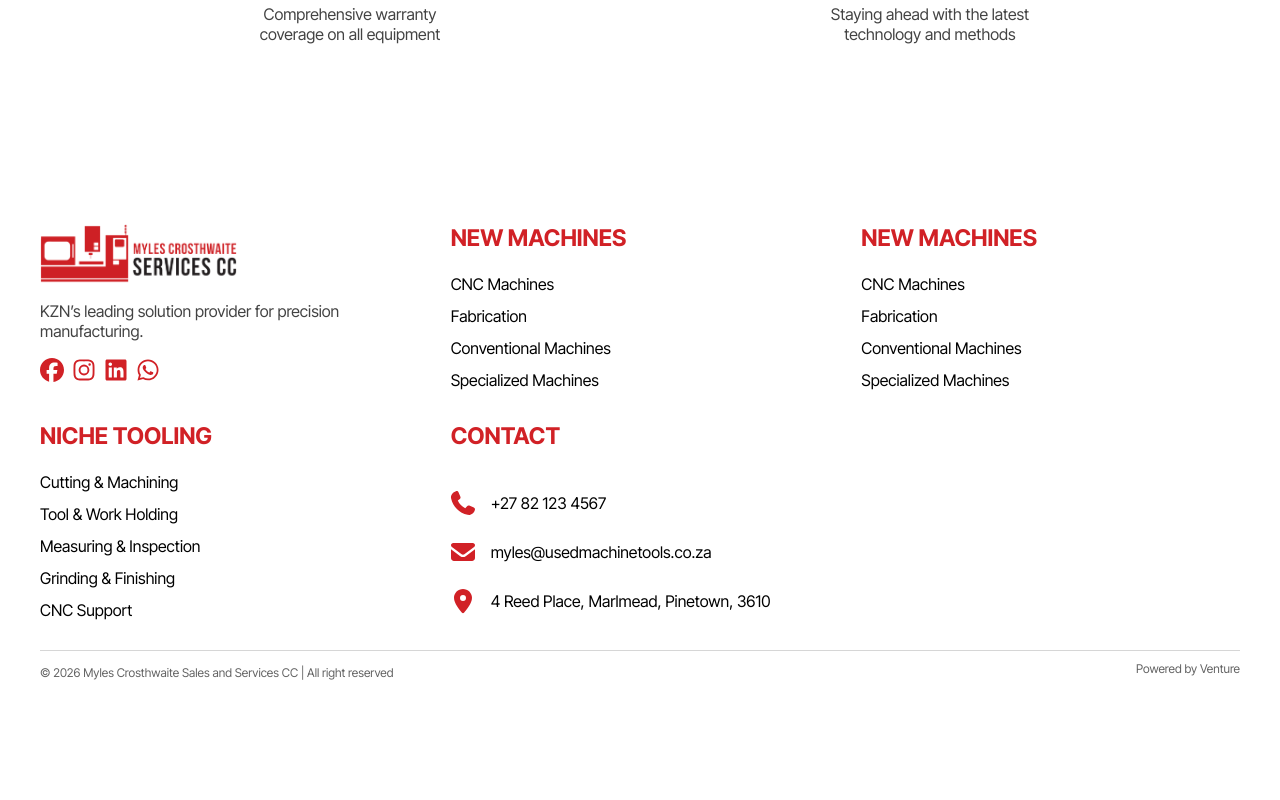
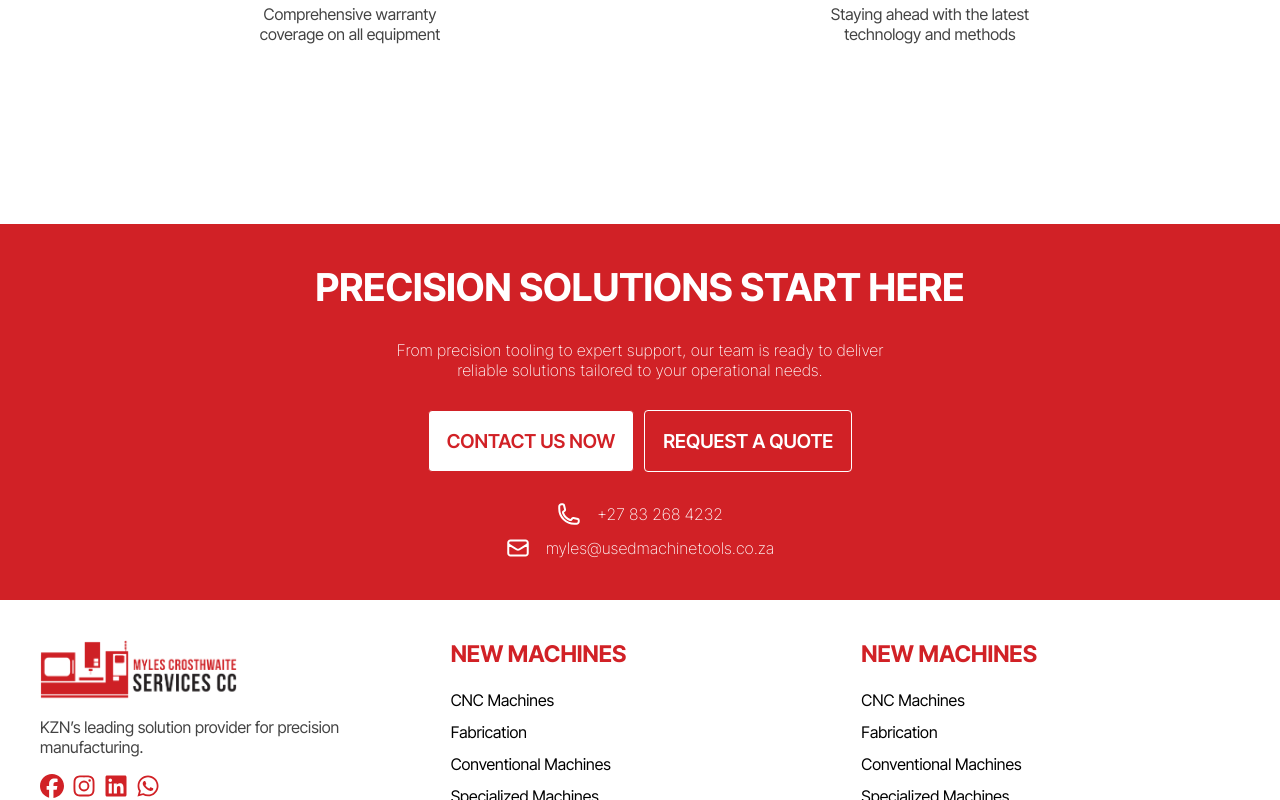
Before and after one commit to JFKleyn/MCSS, a React (Vite) app: page /MCSS/about in a window 1280 px wide. Shown: the part 4952-5752 px from the top of the page. Before the commit the page ends 5643 px from the top, so only its background shows below. Built offline with nearby package versions, Linux system fonts and the light colour scheme.

Commit message:
Created and completed the footer2 section of the about page and created and scroll to top component

```diff
--- a/src/App.jsx
+++ b/src/App.jsx
@@ -1,14 +1,19 @@
 import { HomePage } from "./pages/home/HomePage";
 import { AboutPage } from "./pages/about/AboutPage";
 import { Routes, Route } from "react-router-dom";
+import { ScrollToTop } from "./components/ScrollToTop";
 import "./App.css";
 
 function App() {
   return (
-    <Routes>
-      <Route index element={<HomePage />} />
-      <Route path="about" element={<AboutPage />} />
-    </Routes>
+    <>
+      <ScrollToTop />
+
+      <Routes>
+        <Route index element={<HomePage />} />
+        <Route path="about" element={<AboutPage />} />
+      </Routes>
+    </>
   );
 }
 
--- /dev/null
+++ b/src/components/ScrollToTop.jsx
@@ -0,0 +1,12 @@
+import { useEffect } from "react";
+import { useLocation } from "react-router-dom";
+
+export function ScrollToTop() {
+  const { pathname } = useLocation();
+
+  useEffect(() => {
+    window.scrollTo(0, 0);
+  }, [pathname]);
+
+  return null;
+}
--- a/src/index.css
+++ b/src/index.css
@@ -34,6 +34,11 @@ h3{
 
 h4{
   font-size: clamp(1.3rem, 1.8vw, 1.8rem);
+}
+
+h5{
+  font-size: clamp(1.15rem, 1.5vw, 1.6rem);
+  font-weight: 600;
 }
 
 p{
--- a/src/pages/about/AboutPage.jsx
+++ b/src/pages/about/AboutPage.jsx
@@ -3,6 +3,7 @@ import { AboutHero } from "./AboutHero";
 import { OurStory } from "./OurStory";
 import { OurTeam } from "./OurTeam"
 import { OurCommitment } from "./OurCommitment"
+import { Footer2 } from "./Footer2"
 import "./AboutPage.css";
 
 export function AboutPage() {
@@ -12,6 +13,7 @@ export function AboutPage() {
       <OurStory />
       <OurTeam />
       <OurCommitment />
+      <Footer2 />
       <Footer />
     </>
   );
--- /dev/null
+++ b/src/pages/about/Footer2.css
@@ -0,0 +1,69 @@
+.footer2-section{
+  display: flex;
+  flex-direction: column;
+  align-items: center;
+  background-color: #D12126;
+  padding: 40px 30px;
+  gap: 30px;
+}
+
+.footer2-section h2{
+  color: white;
+  text-align: center;
+}
+
+.footer2-section p{
+  color: white;
+  font-weight: 200;
+  max-width: 500px;
+}
+
+.footer2-buttons{
+  display: flex;
+  flex-direction: column;
+  width: 100%;
+  gap: 10px;
+}
+
+.footer2-btn1{
+  background-color: white;
+  color: #D12126;
+  font-weight: 500;
+  padding: 18px;
+}
+
+.footer2-btn2{
+  border: 1px solid white;
+  padding: 18px;
+}
+
+.footer2-contact{
+  display: flex;
+  flex-direction: column;
+  gap: 10px;
+  align-items: center;
+}
+
+.footer2-contact-item{
+  display: flex;
+  align-items: center;
+  gap: 16px;
+}
+
+@media (min-width: 780px){
+  .footer2-buttons{
+    display: flex;
+    flex-direction: row;
+    justify-content: center;
+  }
+}
+
+@media (min-width: 1440px){
+  .footer2-section p{
+    max-width: 700px;
+  }
+
+  .footer2-section{
+    gap: 40px;
+  }
+}
--- /dev/null
+++ b/src/pages/about/Footer2.jsx
@@ -0,0 +1,29 @@
+import { PhoneIcon, EmailIcon } from "../../components/SVGIcons";
+import "./Footer2.css";
+
+export function Footer2(){
+  return(
+    <div className="footer2-section">
+      <h2>PRECISION SOLUTIONS START HERE</h2>
+      <p>From precision tooling to expert support, our team is ready to deliver reliable solutions tailored to your operational needs.</p>
+      <div className="footer2-buttons">
+        <button className="footer2-btn1">
+          <h5>CONTACT US NOW</h5>
+        </button>
+        <button className="footer2-btn2">
+          <h5>REQUEST A QUOTE</h5>
+        </button>
+      </div>
+      <div className="footer2-contact">
+        <div className="footer2-contact-item">
+          <PhoneIcon />
+          <p>+27 83 268 4232</p>
+        </div>
+        <div className="footer2-contact-item">
+          <EmailIcon />
+          <p>myles@usedmachinetools.co.za</p>
+        </div>
+      </div>
+    </div>
+  )
+}
--- a/src/pages/about/OurCommitment.css
+++ b/src/pages/about/OurCommitment.css
@@ -3,6 +3,7 @@
   display: flex;
   flex-direction: column;
   gap: 60px;
+  margin-bottom: 40px;
 }
 
 .commitment-svg{
--- a/src/pages/home/Hero.css
+++ b/src/pages/home/Hero.css
@@ -76,7 +76,7 @@
 .slide-track {
   display: flex;
   width: fit-content;
-  animation: scroll 40s linear infinite;
+  animation: scroll 25s linear infinite;
 }
 
 .slide-track img {
```
